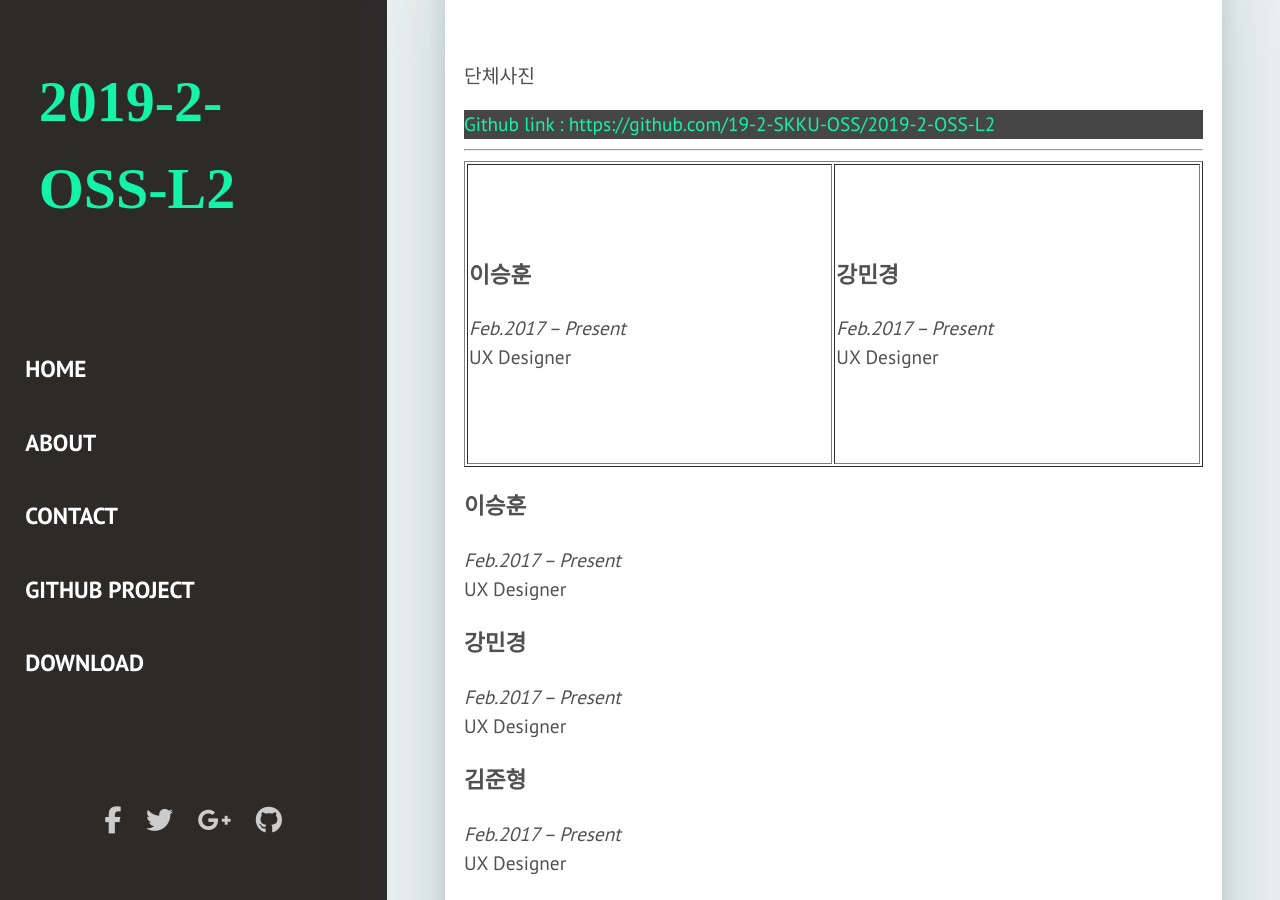
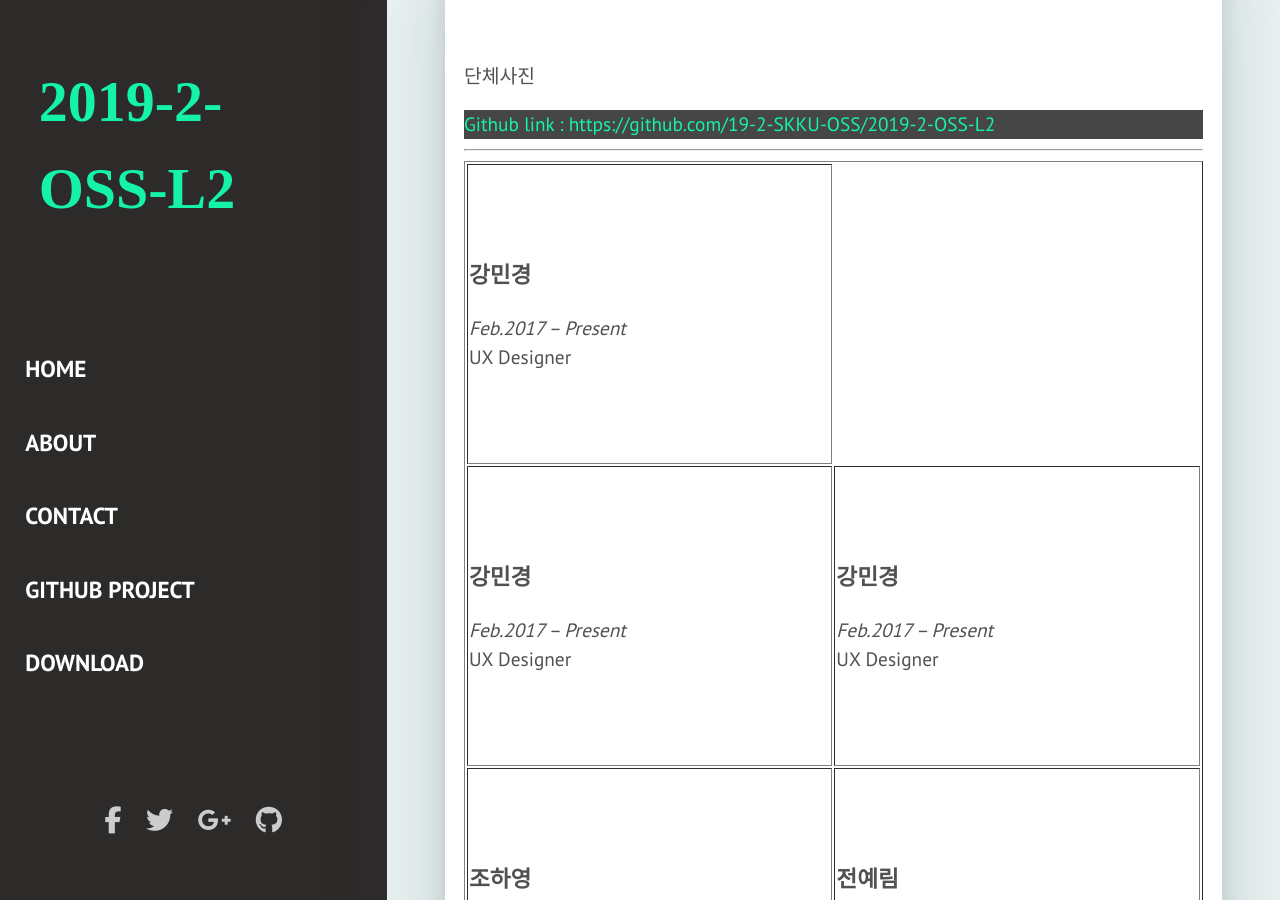
Before and after one commit to JunHyeongKim73/2019-2-OSS-L2, a Jekyll site: the page built from _pages/about.html, in a window 1280 px wide and 900 px high, scrolled down 217 px. Built offline with Jekyll 4.4.1, drawn with Linux system fonts in a browser that asks for light colours; nearby versions of some CDN libraries; some web fonts are replaced; library files that are not in the unit come from our copies.

Commit message:
intro table
Signed-off-by: hayoung <wh28533@gmail.com>

```diff
--- a/_pages/about.html
+++ b/_pages/about.html
@@ -18,13 +18,22 @@
                     <table border="1">
                         <tr>
                             <td align="left" width = "400" height="300" >
-                                    <h3 style="font-weight: 2000;" >이승훈</h3>
+                                <h3 style="font-weight: 2000;" >강민경</h3>                                        <p>
+                                <i>Feb.2017 – Present</i><br>
+                                UX Designer
+                                </p>
+                            </td>
+
+                        </tr>
+                        <tr>
+                            <td align="left" width = "400" height="300" >
+                                <h3 style="font-weight: 2000;" >강민경</h3>
                                 <p>
                                     <i>Feb.2017 – Present</i><br>
                                     UX Designer
                                 </p>
                             </td>
-                            <td align="left" width = "400" height="300">
+                            <td align="left" width = "400" height="300" >
                                     <h3 style="font-weight: 2000;" >강민경</h3>
                                     <p>
                                         <i>Feb.2017 – Present</i><br>
@@ -32,34 +41,24 @@
                                     </p>
                             </td>
                         </tr>
-                    </table>
-
-
-                    <h3 style="font-weight: 2000;" >이승훈</h3>
-                    <p>
-                            <i>Feb.2017 – Present</i><br>
-                            UX Designer
-                    </p>
-                    <h3 style="font-weight: 2000;" >강민경</h3>
-                    <p>
-                            <i>Feb.2017 – Present</i><br>
-                            UX Designer
-                    </p>
-                    <h3 style="font-weight: 2000;" >김준형</h3>
-                    <p>
-                            <i>Feb.2017 – Present</i><br>
-                            UX Designer
-                    </p>
+                        <tr>
+                                <td align="left" width = "400" height="300" >
                                         <h3 style="font-weight: 2000;" >조하영</h3>
                                         <p>
                                                 <i>Feb.2017 – Present</i><br>
                                                 UX Designer
                                         </p>
+                                </td>
+                                <td align="left" width = "400" height="300">
                                         <h3 style="font-weight: 2000;" >전예림</h3>
                                         <p>
                                                 <i>Feb.2017 – Present</i><br>
                                                 UX Designer
                                         </p>
+                                </td>
+                            </tr>
+
+                    </table>
 
             </div>
         </main>
```
Lines whose indentation alone changed are shown as unchanged.
